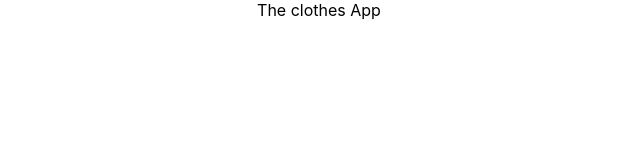
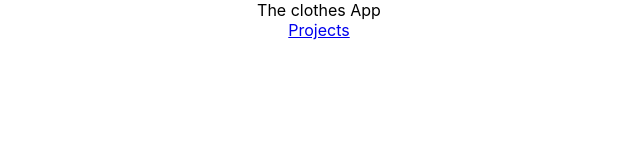
Before and after one commit to JoeliRosas20/joelirosas20.github.io, a React (Create React App) app: page /ClothesApp in a window 1280 px wide. Shown: the top 160 px of the page, without its empty margins (321-961 px from the left). Built offline with nearby package versions, Linux system fonts and the light colour scheme.

Commit message:
Added the links in SpaceGame and ClothesApp to get back to the projects page

```diff
--- a/src/pages/ClothesApp.js
+++ b/src/pages/ClothesApp.js
@@ -1,9 +1,12 @@
 import React from 'react'
+import {Link} from "react-router-dom"
 
 function ClothesApp() {
     return (
         <div>
             The clothes App
+            <br></br>
+            <Link to="/projects">Projects</Link>
         </div>
     )
 }
--- a/src/pages/SpaceGame.js
+++ b/src/pages/SpaceGame.js
@@ -1,9 +1,12 @@
 import React from 'react'
+import {Link} from "react-router-dom"
 
 function SpaceGame() {
     return (
         <div>
             The Space Game
+            <br></br>
+            <Link to="/projects">Projects</Link>
         </div>
     )
 }
```
